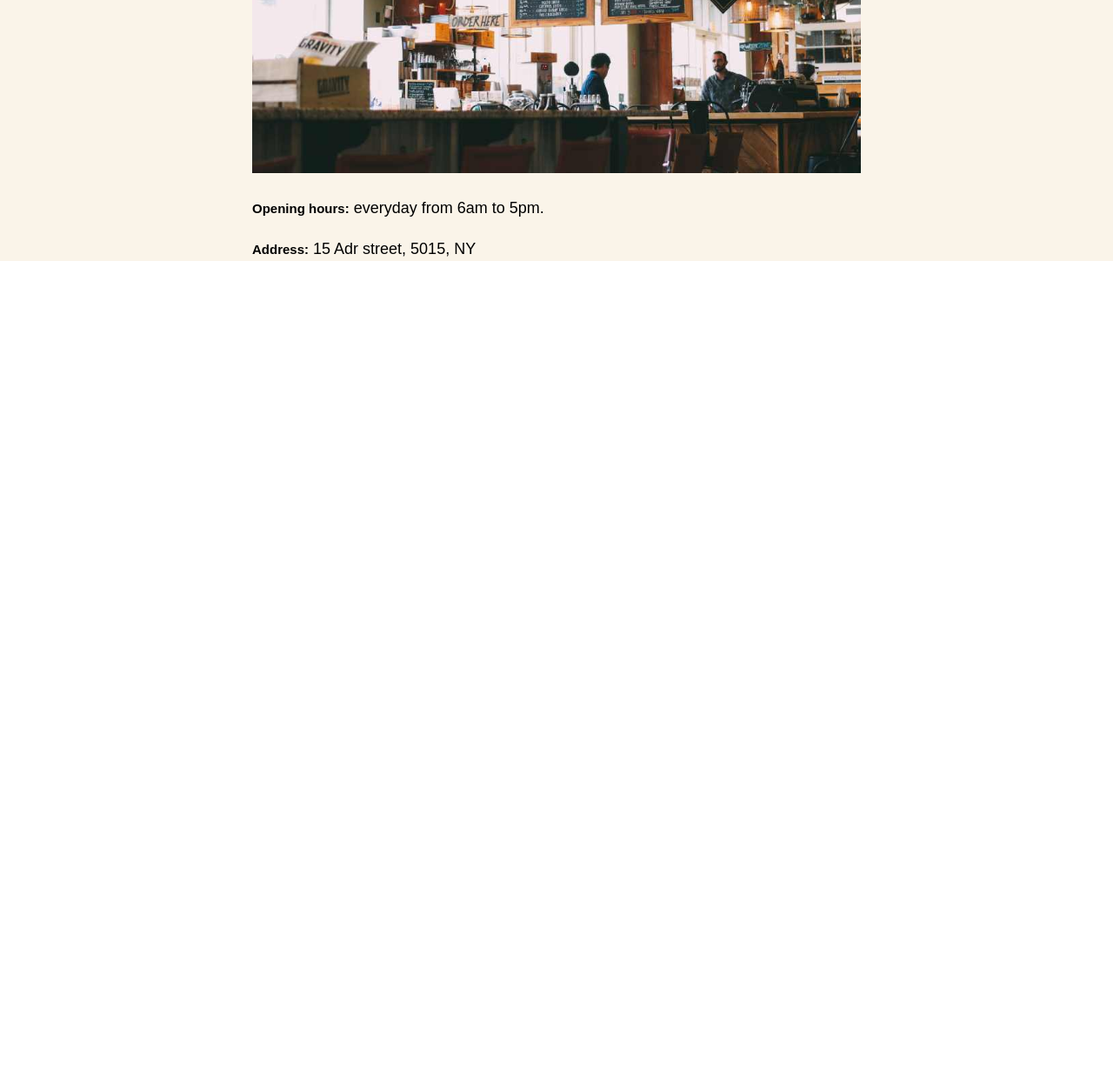
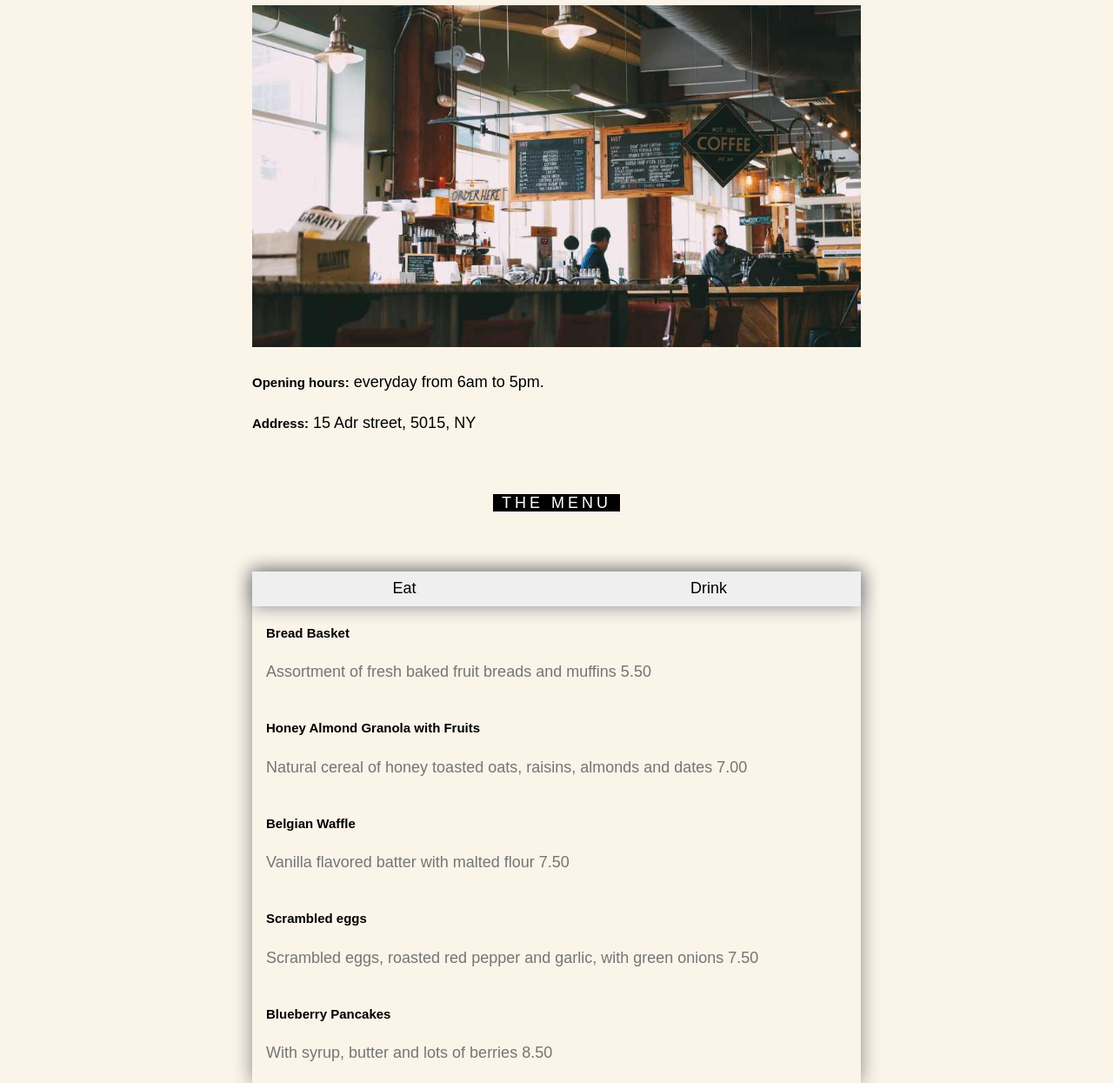
Before and after one commit to Softconstruct-internship/Html-Task-9, a website: page index.html in a window 1280 px wide. Shown: the part 1110-2355 px from the top of the page at 87% size. Before the commit the page ends 1410 px from the top, so only its background shows below. Drawn offline with Linux system fonts and the light colour scheme.

Commit message:
added menu style

```diff
--- a/index.html
+++ b/index.html
@@ -64,6 +64,30 @@
                 <p> <strong>Address:</strong> 15 Adr street, 5015, NY</p>
             </div>
         </section>
+        <section class="main_menu_section">
+            <div class="menu_container">
+                <h2>
+                    <span>THE MENU</span>
+                </h2>
+                <div class="container_menu">
+                    <p class="button_container"><button>Eat</button><button>Drink</button></p>
+                    <div>
+                        <h3>Bread Basket</h3>
+                        <p>Assortment of fresh baked fruit breads and muffins 5.50</p>
+                        <h3>Honey Almond Granola with Fruits</h3>
+                        <p>Natural cereal of honey toasted oats, raisins, almonds and dates 7.00</p>
+                        <h3>Belgian Waffle</h3>
+                        <p>Vanilla flavored batter with malted flour 7.50</p>
+                        <h3>Scrambled eggs</h3>
+                        <p>Scrambled eggs, roasted red pepper and garlic, with green onions 7.50</p>
+                        <h3>Blueberry Pancakes</h3>
+                        <p>With syrup, butter and lots of berries 8.50</p>
+                    </div>
+
+                </div>
+
+            </div>
+        </section>
     </section>
 
 </body>
--- a/sass/_header.scss
+++ b/sass/_header.scss
@@ -2,7 +2,7 @@
     position: relative;
     background-size: cover;
     filter: grayscale(50%);
-    height: 300px;
+    height: 500px;
     background-image: url("../assets/img/header_img.png");
     display: flex;
     align-items: center;
--- /dev/null
+++ b/sass/_menu.scss
@@ -0,0 +1,65 @@
+.main_menu_section {
+    background-color: $main_background-color;
+    .menu_container {
+        margin-left: auto;
+        margin-right: auto;
+        max-width: 700px;
+        .container_menu {
+            box-shadow: 0px 0px 20px #888888;
+            div {
+                padding: 0.01em 16px;
+            }
+            .button_container {
+                height: 40px;
+                padding: 0 !important;
+                box-shadow: 0px 0px 20px #888888;
+                button {
+                    font-size: 18px !important;
+                    width: 50%;
+                    border: none;
+                    height: 100%;
+                    &:hover {
+                        background-color: grey;
+                        color: $navbar_color;
+                    }
+                }
+            }
+            p {
+                color: $color_menu;
+            }
+        }
+        h2 {
+            text-align: center !important;
+            width: auto;
+            padding: 65px;
+            span {
+                padding: 0px 10px 0px 10px;
+                font-weight: 400;
+                letter-spacing: 4px;
+                font-size: 18px;
+                color: $navbar_color;
+                background-color: $header_color;
+            }
+        }
+        h3 {
+            padding: 20px 0px 20px 0px;
+        }
+        p {
+            padding-bottom: 20px;
+            font-size: 18px !important;
+        }
+        .text_container {
+            margin: 20px 0px 20px 0px;
+            border-left: 6px solid #ccc !important;
+            background-color: #f1f1f1 !important;
+            padding: 0.01em 16px;
+            p {
+                font-size: 18px !important;
+                font-family: "Inconsolata", sans-serif;
+            }
+        }
+        img {
+            width: 100%;
+        }
+    }
+}
--- a/sass/_variables.scss
+++ b/sass/_variables.scss
@@ -2,3 +2,4 @@ $header_color: black;
 $navbar_color: #fff;
 $hover_color:#bbbbc3;;
 $main_background-color: #faf4e9;
+ $color_menu:#757575!important
--- a/sass/main.scss
+++ b/sass/main.scss
@@ -2,6 +2,8 @@
 @import "navbar";
 @import "header";
 @import "about";
+@import "menu";
+
 * {
     margin: 0;
     padding: 0;
```
Also changed, not shown: css/style.css.
